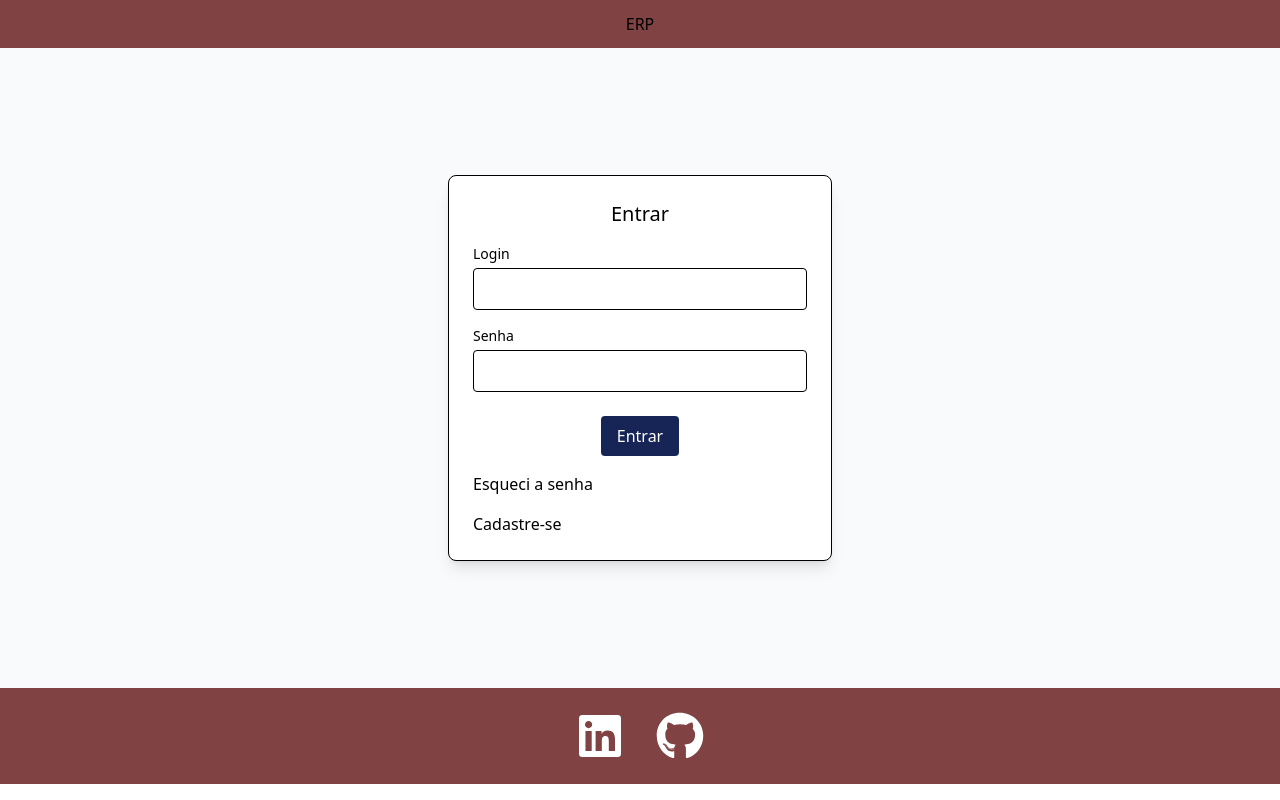
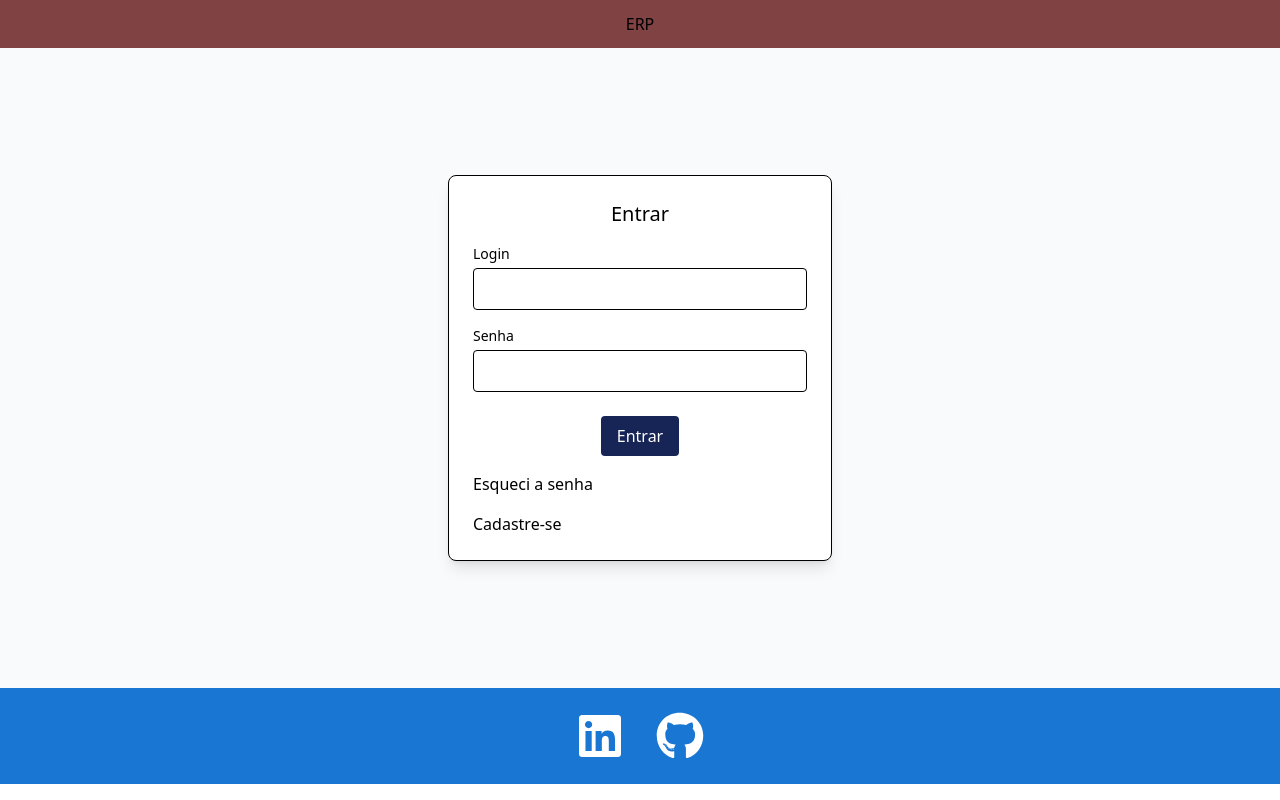
Before and after one commit to Vexwe/ERP, a React app: page / in a window 1280 px wide. Built offline with nearby package versions, Linux system fonts and the light colour scheme; the HTML template or start-up script is replaced by a standard one.

Commit message:
:zap: perf & color

```diff
--- a/src/components/Footer.jsx
+++ b/src/components/Footer.jsx
@@ -2,7 +2,7 @@ import { FaGithub, FaLinkedin } from "react-icons/fa";
 
 function Footer() {
   return (
-    <footer className="bg-[#814243] flex justify-center items-center gap-8 py-6">
+    <footer className="bg-[#1976d2] flex justify-center items-center gap-8 py-6">
       <a
         href="https://www.linkedin.com/in/deyvid-cruz-b03318214/"
         target="_blank"
```
